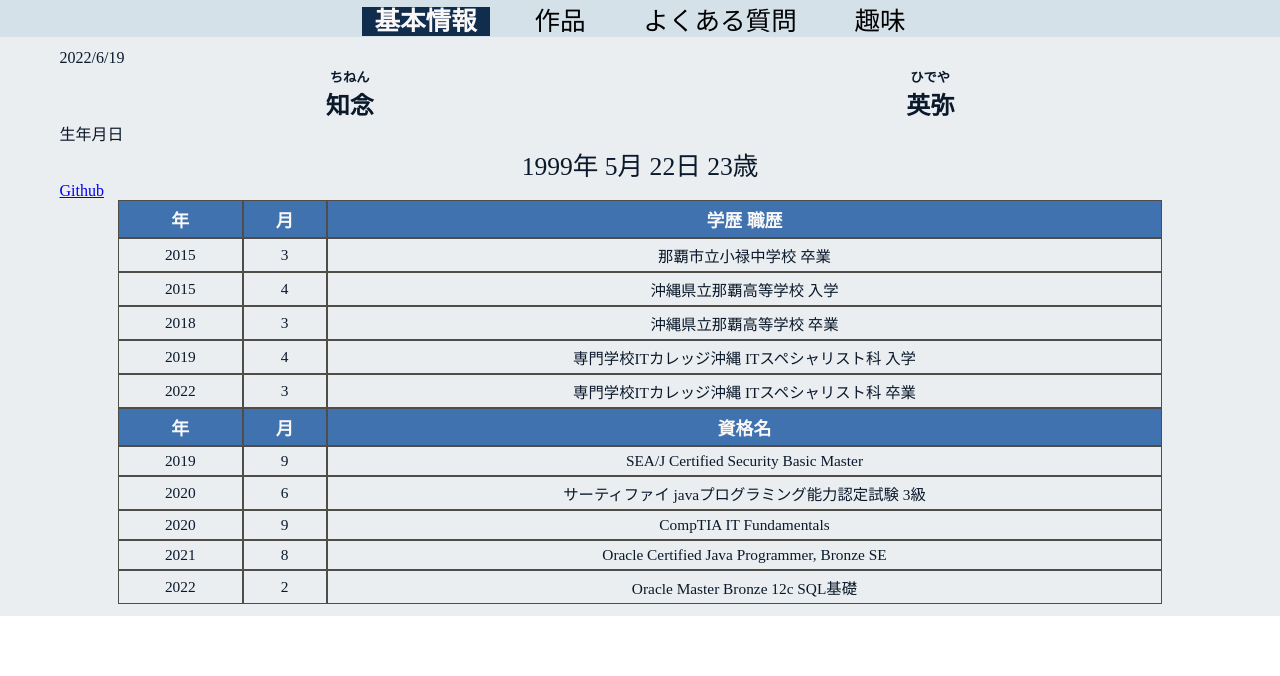
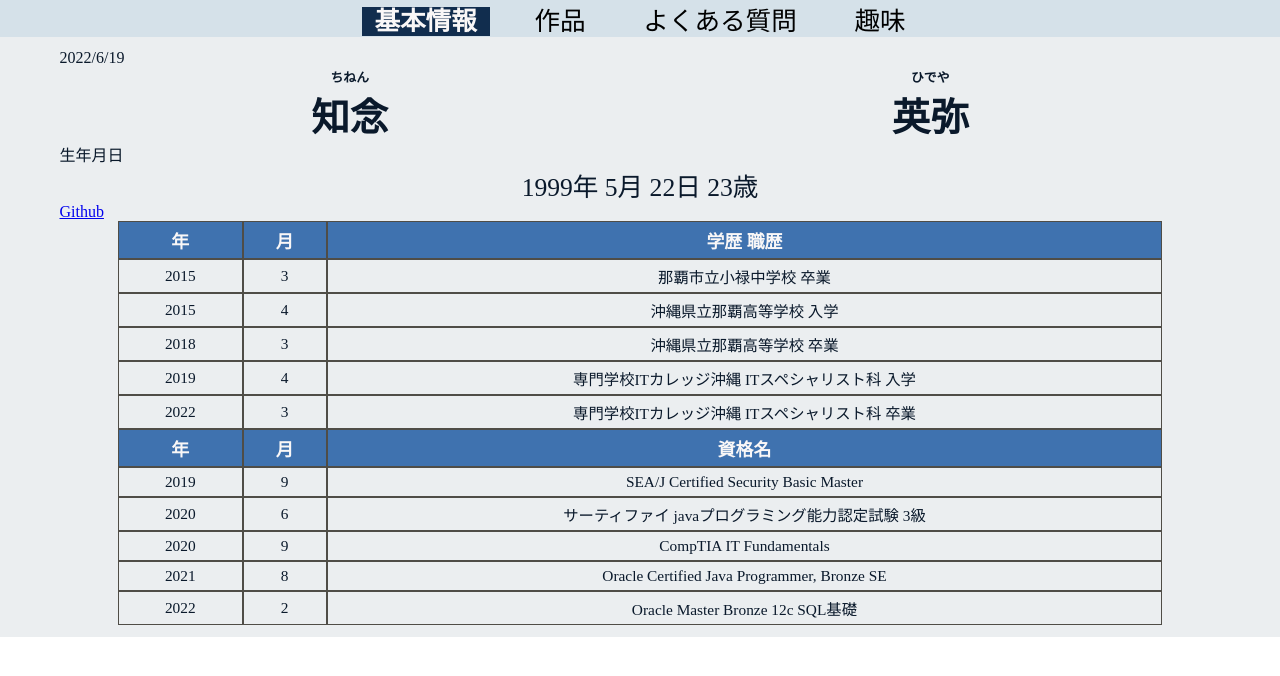
Before and after one commit to s19013/my-profile, a Vue app: page /Home in a window 1280 px wide. Shown: the top 676 px of the page. Built offline with nearby package versions, Linux system fonts and the light colour scheme.

Commit message:
文字の大きさ変更

```diff
--- a/src/components/home/NameComponent.vue
+++ b/src/components/home/NameComponent.vue
@@ -34,5 +34,11 @@
     grid-template-rows: 50% 50%;
     .familyName{text-align: center;}
     .secondName{text-align: center;}
+    h2{
+      font-size:3vw
+    }
+    h5{
+      font-size:1vw
+    }
   }
 </style>
```
